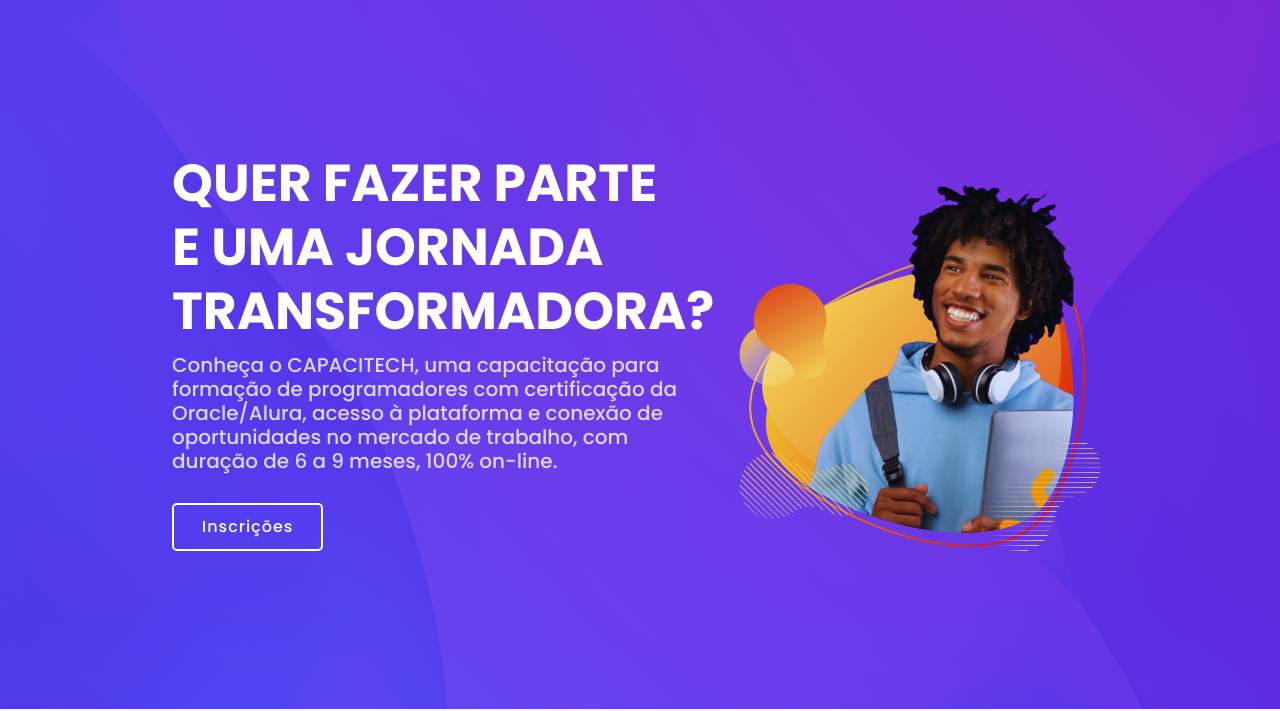
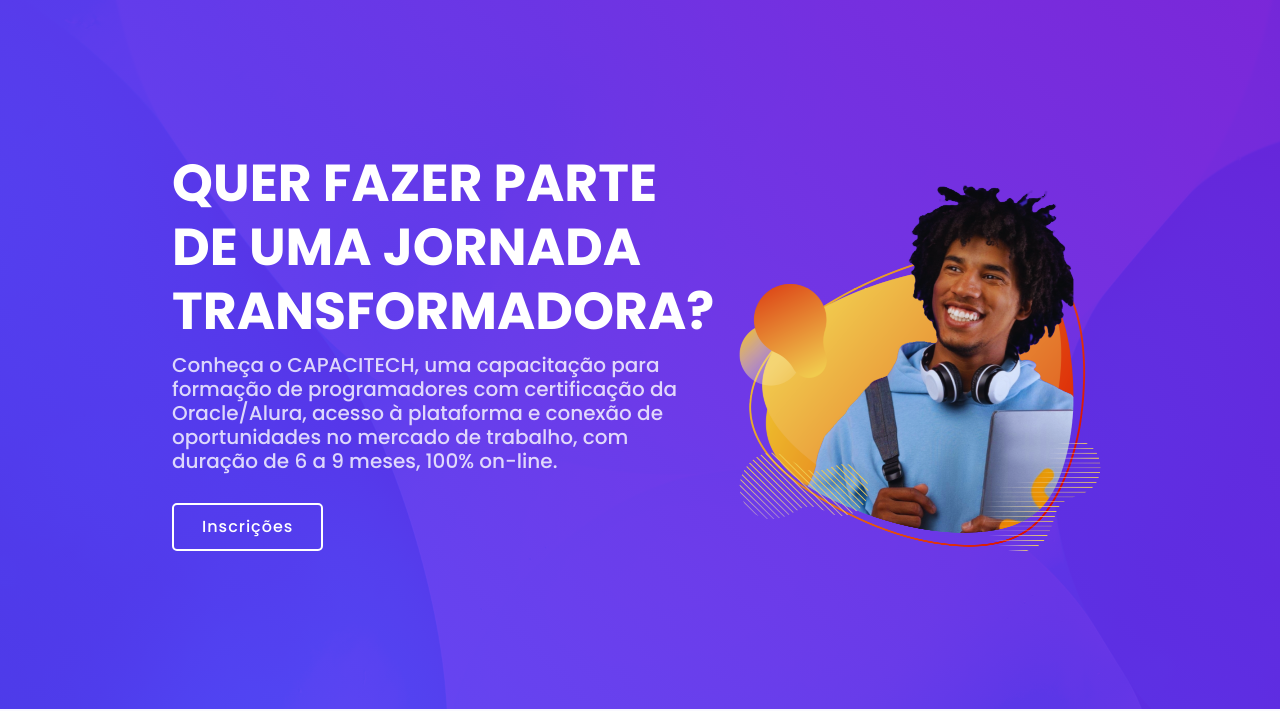
Before and after one commit to iemaweb/capacitech, a plain HTML site: page index.html in a window 1280 px wide. Shown: the part 91-802 px from the top of the page. Drawn offline with nearby package versions, Linux system fonts and the light colour scheme.

Commit message:
Update index.html

```diff
--- a/index.html
+++ b/index.html
@@ -58,7 +58,7 @@
     <div class="container-fluid" data-aos="fade-up">
       <div class="row justify-content-center">
         <div class="col-xl-5 col-lg-6 pt-3 pt-lg-0 order-2 order-lg-1 d-flex flex-column justify-content-center">
-          <h1>QUER FAZER PARTE E UMA JORNADA TRANSFORMADORA?</h1>
+          <h1>QUER FAZER PARTE DE UMA JORNADA TRANSFORMADORA?</h1>
           <h2>Conheça o CAPACITECH, uma capacitação para formação de programadores com certificação da Oracle/Alura, acesso à plataforma e conexão de oportunidades no mercado de trabalho, com duração de 6 a 9 meses, 100% on-line.</h2>
           <div><a href="https://forms.gle/12f89383goSvwaga7" target="_blank" class="btn-get-started scrollto">Inscrições</a></div>
         </div>
```
